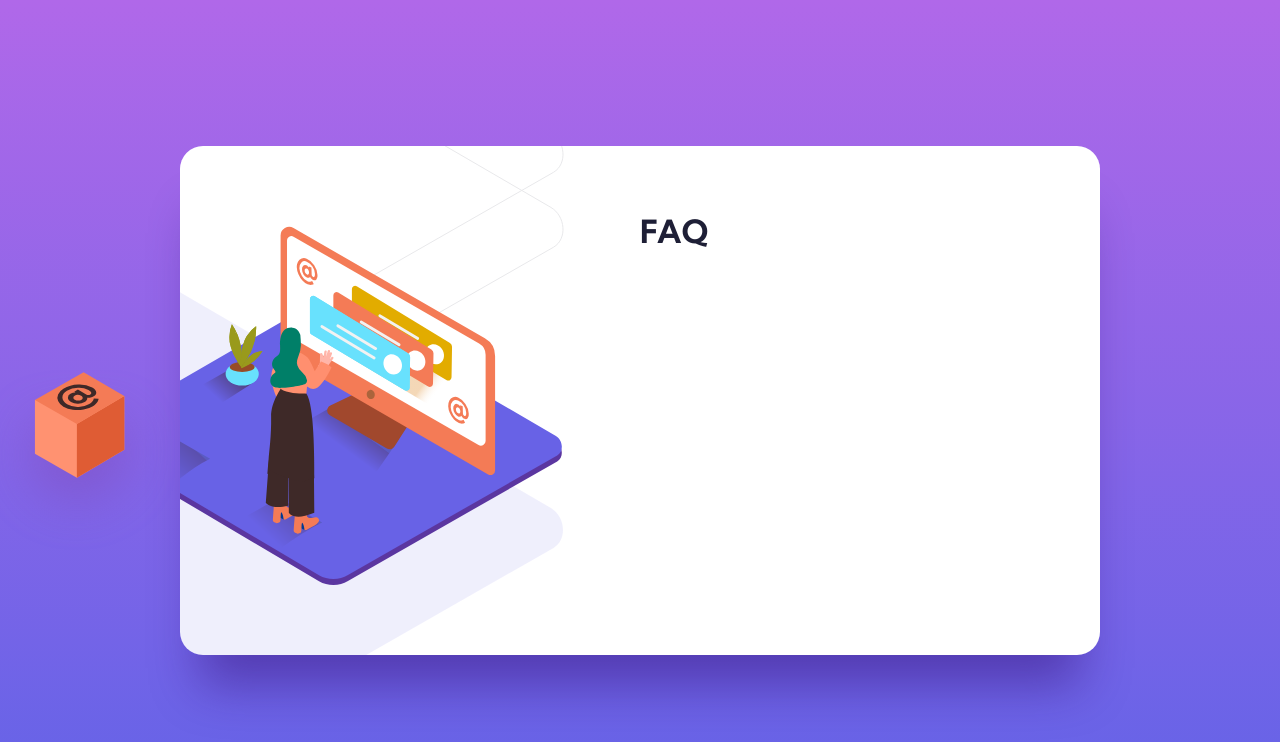
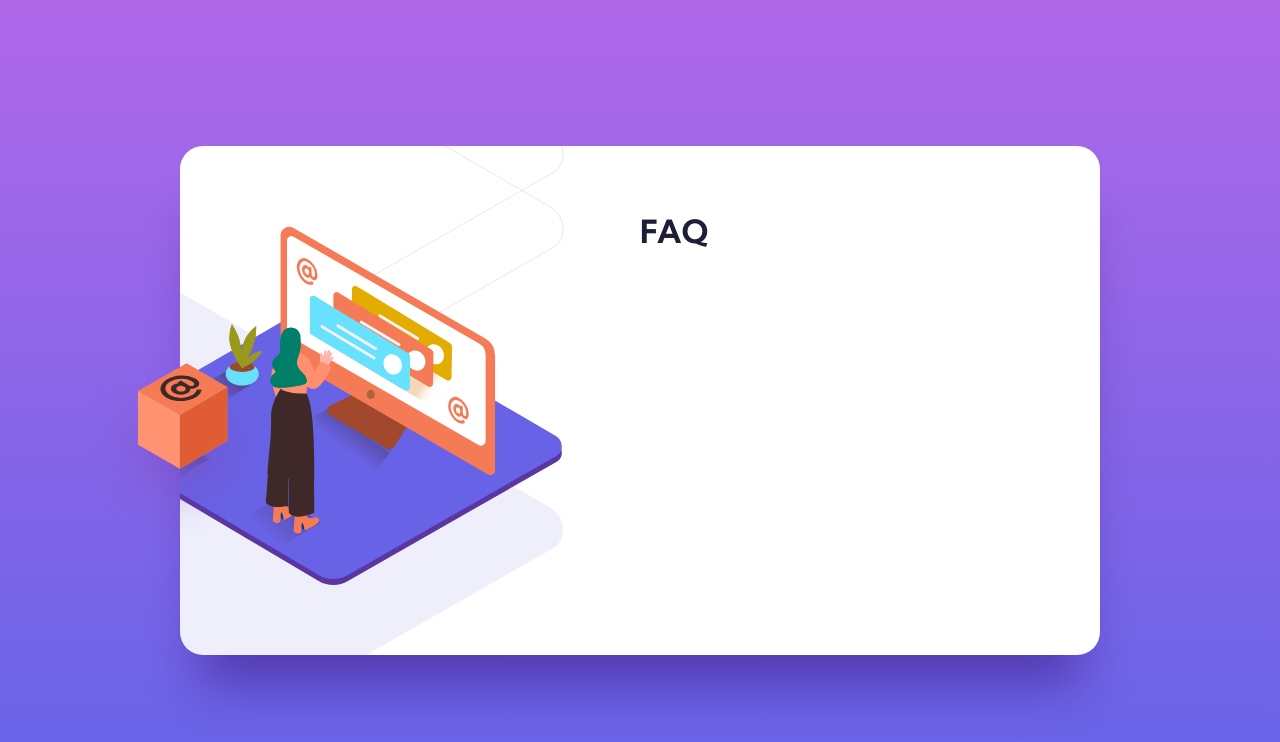
Before and after one commit to melvinioso/faq-accordian-card, a React (Vite) app: page / in a window 1280 px wide. Shown: the top 742 px of the page. Built offline with nearby package versions, Linux system fonts and the light colour scheme; the HTML template or start-up script is replaced by a standard one.

Commit message:
fixed box positioning

```diff
--- a/src/components/FAQ/FAQ.module.css
+++ b/src/components/FAQ/FAQ.module.css
@@ -10,20 +10,25 @@
   border-radius: 23px;
 }
 
+.boxContainer {
+  height: 100%;
+  position: relative;
+}
+
+.box {
+  width: 191px;
+  height: 184px;
+  position: absolute;
+  top: 215px;
+  left: -93px;
+  z-index: 100;
+}
+
 .images {
   width: 50%;
   height: 100%;
   position: relative;
   overflow: hidden;
-}
-
-.box {
-  width: 191px;
-  height: 184px;
-  position: fixed;
-  top: 370px;
-  left: -16px;
-  z-index: 100;
 }
 
 .pattern {
--- a/src/components/FAQ/index.jsx
+++ b/src/components/FAQ/index.jsx
@@ -4,12 +4,14 @@ import styles from './FAQ.module.css';
 const FAQ = (props) => {
   return (
     <div className={styles.container}>
-      <div className={styles.images}>
+      <div className={styles.boxContainer}>
         <img
           className={styles.box}
           src="/illustration-box-desktop.svg"
           alt="box"
         />
+      </div>
+      <div className={styles.images}>
         <img
           className={styles.pattern}
           src="/bg-pattern-desktop.svg"
```
